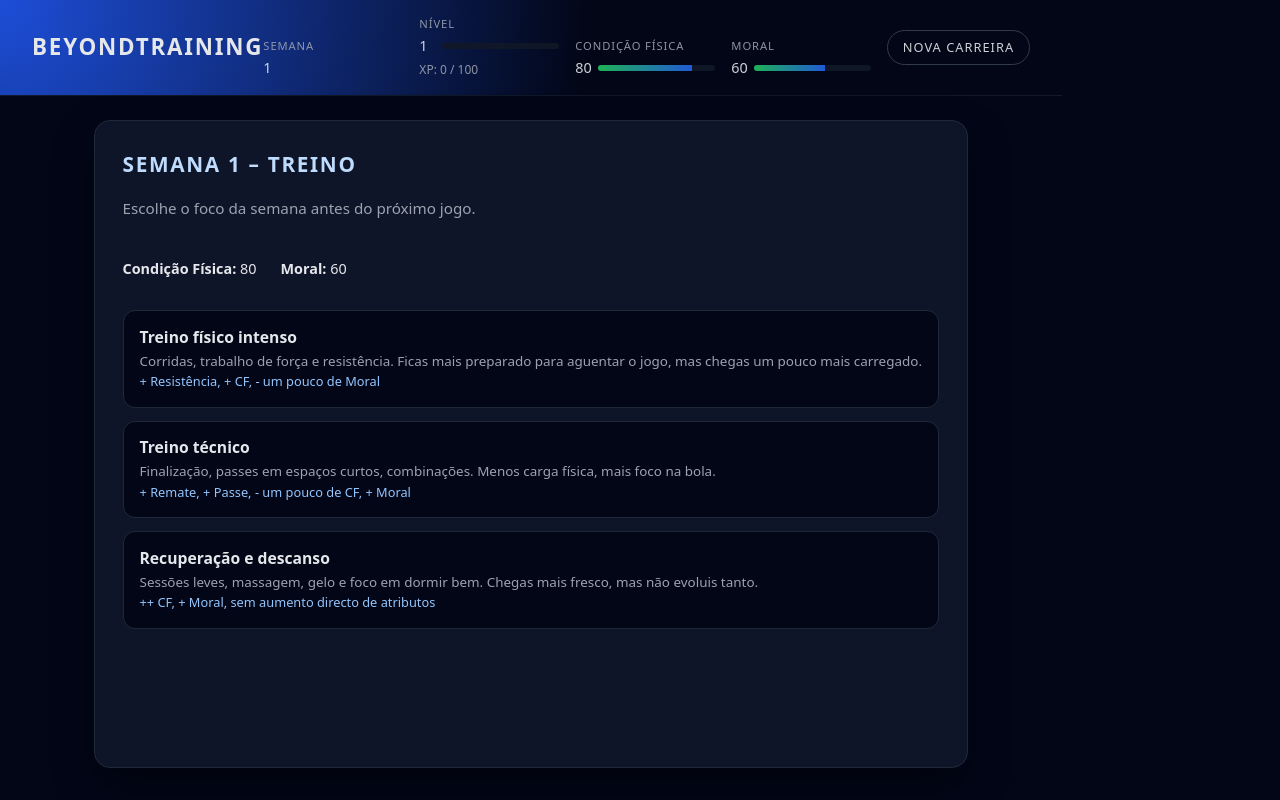
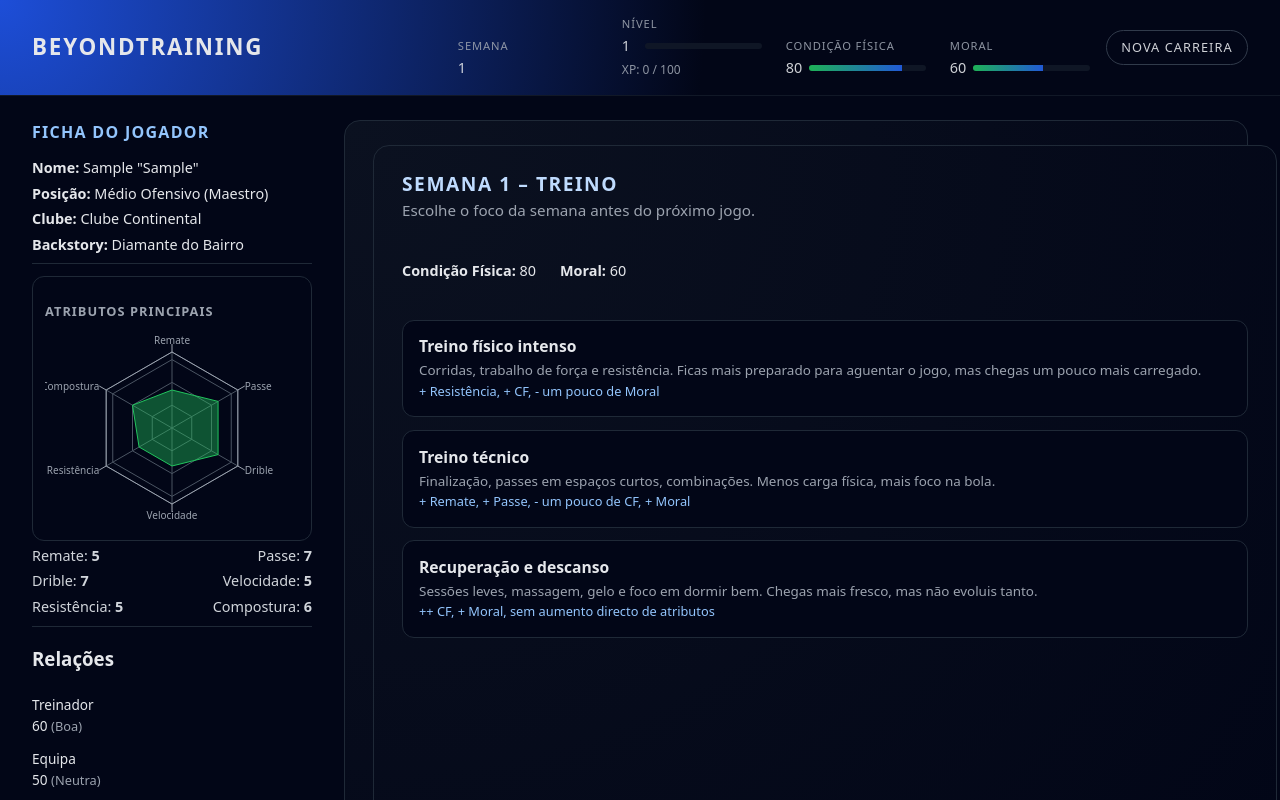
Before and after one commit to jpitaka/beyondtraining, a React (Vite) app in the folder beyondtraining/: page / in a window 1280 px wide. Both pictures are taken after typing "Sample", "Sample" into the empty fields and a click on the button "COMEÇAR CARREIRA". Shown: the top 800 px of the page. Built offline with nearby package versions, Linux system fonts and the light colour scheme.

Commit message:
Ajustar layout a ecrã completo e separar ecrãs por modo de jogo

```diff
--- a/beyondtraining/src/App.css
+++ b/beyondtraining/src/App.css
@@ -1,3 +1,18 @@
+/* ==== BASE / RESET PARA DESKTOP ==== */
+
+html,
+body,
+#root {
+  height: 100%;
+  width: 100%;
+}
+
+#root {
+  max-width: none;
+  margin: 0;
+  padding: 0;
+}
+
 :root {
   font-family: system-ui, -apple-system, BlinkMacSystemFont, "Segoe UI",
     sans-serif;
@@ -10,14 +25,21 @@ body {
   background-color: #020617;
 }
 
+/* ==== LAYOUT GERAL ==== */
+
 .app {
   min-height: 100vh;
+  width: 100%;
+  background: #020617;
+  color: #e5e7eb;
   display: flex;
   flex-direction: column;
 }
 
+/* ==== HEADER ==== */
+
 .header {
-  padding: 1rem 2rem;
+  padding: 16px 32px;
   border-bottom: 1px solid #111827;
   background: radial-gradient(circle at top left, #1d4ed8 0, #020617 55%);
   display: flex;
@@ -38,10 +60,14 @@ body {
   gap: 1rem;
 }
 
+/* ==== STATUS NO HEADER ==== */
+
 .status-bar {
   display: flex;
   gap: 1.5rem;
   align-items: flex-end;
+  font-size: 0.9rem;
+  opacity: 0.9;
 }
 
 .status-item {
@@ -118,38 +144,37 @@ body {
   color: #fecaca;
 }
 
-
-.status-bar {
-  display: flex;
-  gap: 1rem;
-  font-size: 0.9rem;
-  opacity: 0.9;
-}
+/* ==== ÁREA PRINCIPAL (DEBAIXO DO HEADER) ==== */
 
 .content {
   flex: 1;
   display: flex;
-  gap: 1.5rem;
-  max-width: 1100px;
-  margin: 1.5rem auto 2rem;
-  padding: 0 1.5rem;
+  align-items: stretch;
+  gap: 32px;
+  padding: 24px 32px 32px;
+  width: 100%;
+  box-sizing: border-box;
 }
 
-/* === Criação de personagem === */
+/* ==== ECRÃS SEM SIDEBAR (CRIAÇÃO / TREINO) ==== */
 
 .creation-content {
-  justify-content: center;
+  flex: 1;
+  width: 100%;
+  padding: 24px 32px 32px;
+  box-sizing: border-box;
 }
 
 .creation-card {
-  flex: 1;
-  max-width: 900px;
-  margin: 0 auto;
-  background: rgba(15, 23, 42, 0.95);
+  width: 100%;
+  height: calc(100vh - 120px); /* altura quase cheia, para ficar sempre igual */
+  margin: 0;
+  padding: 24px 28px;
   border-radius: 16px;
-  padding: 1.75rem;
+  background: radial-gradient(circle at top left, #0b1120, #020617);
   border: 1px solid #1f2937;
-  box-shadow: 0 18px 40px rgba(0, 0, 0, 0.4);
+  display: flex;
+  flex-direction: column;
 }
 
 .creation-card h2 {
@@ -159,9 +184,18 @@ body {
   letter-spacing: 0.08em;
   color: #bfdbfe;
 }
+
 .week-card h2 {
   margin-top: 0;
 }
+
+.creation-subtitle {
+  margin: 0 0 1.5rem;
+  font-size: 0.95rem;
+  color: #9ca3af;
+}
+
+/* bloco de estado semana (CF / Moral) */
 
 .week-status {
   display: flex;
@@ -169,6 +203,8 @@ body {
   margin-bottom: 1rem;
   font-size: 0.9rem;
 }
+
+/* opções de treino */
 
 .week-options {
   display: flex;
@@ -212,11 +248,7 @@ body {
   background: #020617;
 }
 
-.creation-subtitle {
-  margin: 0 0 1.5rem;
-  font-size: 0.95rem;
-  color: #9ca3af;
-}
+/* formulário de criação */
 
 .creation-form {
   display: flex;
@@ -253,6 +285,8 @@ body {
   border-color: #2563eb;
   box-shadow: 0 0 0 1px #2563eb;
 }
+
+/* backstories */
 
 .backstories h3 {
   margin: 0 0 0.3rem;
@@ -312,9 +346,12 @@ body {
 }
 
 .creation-actions {
+  margin-top: auto;
   display: flex;
   justify-content: flex-end;
 }
+
+/* botão principal */
 
 .primary-button {
   padding: 0.8rem 1.4rem;
@@ -340,14 +377,11 @@ body {
   transform: translateY(1px);
 }
 
-/* === Ficha + história === */
+/* ==== SIDEBAR + HISTÓRIA (ECRÃ DE JOGO) ==== */
 
 .sidebar {
-  width: 260px;
-  background: rgba(15, 23, 42, 0.95);
-  border-radius: 12px;
-  padding: 1rem;
-  border: 1px solid #1f2937;
+  width: 280px;
+  flex-shrink: 0;
 }
 
 .sidebar h2 {
@@ -363,15 +397,18 @@ body {
   font-size: 0.9rem;
 }
 
+/* cartão da história */
+
 .story {
   flex: 1;
-  background: rgba(15, 23, 42, 0.95);
-  border-radius: 12px;
-  padding: 1.5rem;
+  min-width: 0;
+  height: calc(100vh - 120px); /* altura consistente em desktop */
+  padding: 24px 28px;
+  border-radius: 16px;
+  background: radial-gradient(circle at top left, #0b1120, #020617);
   border: 1px solid #1f2937;
   display: flex;
   flex-direction: column;
-  gap: 1.25rem;
 }
 
 .story h2 {
@@ -384,6 +421,17 @@ body {
   margin: 0;
   line-height: 1.6;
   font-size: 0.98rem;
+}
+
+/* opções */
+
+.options-title {
+  margin-top: 0.75rem;
+  margin-bottom: 0.25rem;
+  font-size: 0.8rem;
+  text-transform: uppercase;
+  letter-spacing: 0.08em;
+  color: #9ca3af;
 }
 
 .options {
@@ -413,15 +461,14 @@ body {
 .option-button:active {
   transform: translateY(1px);
 }
+
 .sidebar-divider {
   border: none;
   border-top: 1px solid #1f2937;
   margin: 0.5rem 0 0.75rem;
 }
 
-.story h3 {
-  margin: 0;
-}
+/* ==== RESULTADOS / ROLLS ==== */
 
 .test-result {
   margin-top: 0.5rem;
@@ -440,6 +487,102 @@ body {
 .test-result--fail {
   border-color: #dc2626;
 }
+
+.roll-overlay {
+  margin-top: 0.75rem;
+  margin-bottom: 0.5rem;
+  display: flex;
+  justify-content: center;
+}
+
+.roll-box {
+  padding: 0.6rem 1.2rem;
+  border-radius: 999px;
+  background: radial-gradient(circle at top, #1f2937, #020617);
+  border: 1px solid #4b5563;
+  display: flex;
+  align-items: baseline;
+  gap: 0.75rem;
+  animation: roll-pulse 0.8s infinite alternate;
+}
+
+.roll-label {
+  font-size: 0.8rem;
+  text-transform: uppercase;
+  letter-spacing: 0.12em;
+  color: #9ca3af;
+}
+
+.roll-number {
+  font-size: 1.6rem;
+  font-weight: 700;
+}
+
+@keyframes roll-pulse {
+  from {
+    transform: scale(1);
+    opacity: 0.9;
+  }
+  to {
+    transform: scale(1.03);
+    opacity: 1;
+  }
+}
+
+.test-result--normal-success {
+  border-color: #22c55e;
+}
+
+.test-result--normal-fail {
+  border-color: #ef4444;
+}
+
+.test-result--crit-success {
+  border-color: #22c55e;
+  box-shadow: 0 0 12px rgba(34, 197, 94, 0.4);
+  animation: crit-pop 0.5s ease-out;
+}
+
+.test-result--crit-fail {
+  border-color: #ef4444;
+  box-shadow: 0 0 12px rgba(239, 68, 68, 0.4);
+  animation: crit-shake 0.5s ease-out;
+}
+
+@keyframes crit-pop {
+  0% {
+    transform: scale(0.9);
+  }
+  60% {
+    transform: scale(1.05);
+  }
+  100% {
+    transform: scale(1);
+  }
+}
+
+@keyframes crit-shake {
+  0% {
+    transform: translateX(0);
+  }
+  20% {
+    transform: translateX(-3px);
+  }
+  40% {
+    transform: translateX(3px);
+  }
+  60% {
+    transform: translateX(-3px);
+  }
+  80% {
+    transform: translateX(3px);
+  }
+  100% {
+    transform: translateX(0);
+  }
+}
+
+/* ==== RELAÇÕES ==== */
 
 .relation-label {
   font-size: 0.8rem;
@@ -463,6 +606,8 @@ body {
 .relation-value {
   font-size: 0.85rem;
 }
+
+/* ==== AÇÃO LIVRE ==== */
 
 .free-action {
   margin-top: 1rem;
@@ -528,111 +673,8 @@ body {
   color: #9ca3af;
 }
 
-.options-title {
-  margin-top: 0.75rem;
-  margin-bottom: 0.25rem;
-  font-size: 0.8rem;
-  text-transform: uppercase;
-  letter-spacing: 0.08em;
-  color: #9ca3af;
-}
+/* ==== PERSONALIDADE (SLIDERS) ==== */
 
-.roll-overlay {
-  margin-top: 0.75rem;
-  margin-bottom: 0.5rem;
-  display: flex;
-  justify-content: center;
-}
-
-.roll-box {
-  padding: 0.6rem 1.2rem;
-  border-radius: 999px;
-  background: radial-gradient(circle at top, #1f2937, #020617);
-  border: 1px solid #4b5563;
-  display: flex;
-  align-items: baseline;
-  gap: 0.75rem;
-  animation: roll-pulse 0.8s infinite alternate;
-}
-
-.roll-label {
-  font-size: 0.8rem;
-  text-transform: uppercase;
-  letter-spacing: 0.12em;
-  color: #9ca3af;
-}
-
-.roll-number {
-  font-size: 1.6rem;
-  font-weight: 700;
-}
-
-/* animação do “dado” a respirar */
-@keyframes roll-pulse {
-  from {
-    transform: scale(1);
-    opacity: 0.9;
-  }
-  to {
-    transform: scale(1.03);
-    opacity: 1;
-  }
-}
-
-/* resultado do teste com animações diferentes */
-
-.test-result--normal-success {
-  border-color: #22c55e;
-}
-
-.test-result--normal-fail {
-  border-color: #ef4444;
-}
-
-.test-result--crit-success {
-  border-color: #22c55e;
-  box-shadow: 0 0 12px rgba(34, 197, 94, 0.4);
-  animation: crit-pop 0.5s ease-out;
-}
-
-.test-result--crit-fail {
-  border-color: #ef4444;
-  box-shadow: 0 0 12px rgba(239, 68, 68, 0.4);
-  animation: crit-shake 0.5s ease-out;
-}
-
-@keyframes crit-pop {
-  0% {
-    transform: scale(0.9);
-  }
-  60% {
-    transform: scale(1.05);
-  }
-  100% {
-    transform: scale(1);
-  }
-}
-
-@keyframes crit-shake {
-  0% {
-    transform: translateX(0);
-  }
-  20% {
-    transform: translateX(-3px);
-  }
-  40% {
-    transform: translateX(3px);
-  }
-  60% {
-    transform: translateX(-3px);
-  }
-  80% {
-    transform: translateX(3px);
-  }
-  100% {
-    transform: translateX(0);
-  }
-}
 .axis-row {
   margin-top: 0.6rem;
 }
@@ -716,6 +758,8 @@ body {
   box-shadow: 0 0 8px rgba(15, 23, 42, 0.7);
 }
 
+/* ==== RADAR DE ATRIBUTOS ==== */
+
 .radar-card {
   margin-top: 0.75rem;
   padding: 0.75rem;
@@ -743,6 +787,8 @@ body {
   font-size: 0.75rem;
   color: #d1d5db;
 }
+
+/* ==== RESUMO DE JOGO ==== */
 
 .last-match-card {
   margin-bottom: 0.75rem;
@@ -789,6 +835,9 @@ body {
   color: #e5e7eb;
   margin-top: 0.25rem;
 }
+
+/* ==== EVENTOS SOCIAIS ==== */
+
 .social-card {
   margin-bottom: 0.75rem;
 }
--- a/beyondtraining/src/App.jsx
+++ b/beyondtraining/src/App.jsx
@@ -2,6 +2,7 @@ import { useState, useEffect } from "react";
 import "./App.css";
 import { scenes } from "./scenes";
 import AttributeRadar from "./AttributeRadar";
+import PlayerSidebar from "./PlayerSidebar";
 
 const STORAGE_KEY = "beyondtraining_save_v1";
 
@@ -611,6 +612,164 @@ function App() {
       ? clamp(((player.xp ?? 0) * 100) / xpNeeded, 0, 100)
       : 0;
 
+  const renderSidebar = () => (
+    <aside className="sidebar">
+      <h2>Ficha do Jogador</h2>
+      {player && (
+        <>
+          <p>
+            <strong>Nome:</strong>{" "}
+            {player.name}
+            {player.nickname ? ` "${player.nickname}"` : ""}
+          </p>
+          <p>
+            <strong>Posição:</strong> {player.position}
+          </p>
+          <p>
+            <strong>Clube:</strong> {player.club}
+          </p>
+          <p>
+            <strong>Backstory:</strong>{" "}
+            {
+              BACKSTORIES.find((b) => b.id === player.backstory)?.title ??
+              "N/A"
+            }
+          </p>
+
+          <hr className="sidebar-divider" />
+
+          <AttributeRadar attributes={player.attributes} />
+
+          <p className="attr-inline">
+            <span>
+              Remate: <strong>{player.attributes.remate}</strong>
+            </span>
+            <span>
+              Passe: <strong>{player.attributes.passe}</strong>
+            </span>
+          </p>
+          <p className="attr-inline">
+            <span>
+              Drible: <strong>{player.attributes.drible}</strong>
+            </span>
+            <span>
+              Velocidade: <strong>{player.attributes.velocidade}</strong>
+            </span>
+          </p>
+          <p className="attr-inline">
+            <span>
+              Resistência: <strong>{player.attributes.resistencia}</strong>
+            </span>
+            <span>
+              Compostura: <strong>{player.attributes.compostura}</strong>
+            </span>
+          </p>
+
+          <hr className="sidebar-divider" />
+
+          <h3>Relações</h3>
+
+          <div className="relation-row">
+            <span className="relation-name">Treinador</span>
+            <div className="relation-main">
+              <span className="relation-value">
+                {player.relations?.coach ?? 50}{" "}
+                <span className="relation-label">
+                  ({describeRelation(player.relations?.coach ?? 50)})
+                </span>
+              </span>
+              <Bar value={player.relations?.coach ?? 50} />
+              <Delta change={lastDelta?.relationsChange?.coach ?? 0} />
+            </div>
+          </div>
+
+          <div className="relation-row">
+            <span className="relation-name">Equipa</span>
+            <div className="relation-main">
+              <span className="relation-value">
+                {player.relations?.team ?? 50}{" "}
+                <span className="relation-label">
+                  ({describeRelation(player.relations?.team ?? 50)})
+                </span>
+              </span>
+              <Bar value={player.relations?.team ?? 50} />
+              <Delta change={lastDelta?.relationsChange?.team ?? 0} />
+            </div>
+          </div>
+
+          <div className="relation-row">
+            <span className="relation-name">Adeptos</span>
+            <div className="relation-main">
+              <span className="relation-value">
+                {player.relations?.fans ?? 50}{" "}
+                <span className="relation-label">
+                  ({describeRelation(player.relations?.fans ?? 50)})
+                </span>
+              </span>
+              <Bar value={player.relations?.fans ?? 50} />
+              <Delta change={lastDelta?.relationsChange?.fans ?? 0} />
+            </div>
+          </div>
+
+          <div className="relation-row">
+            <span className="relation-name">Imprensa</span>
+            <div className="relation-main">
+              <span className="relation-value">
+                {player.relations?.media ?? 50}{" "}
+                <span className="relation-label">
+                  ({describeRelation(player.relations?.media ?? 50)})
+                </span>
+              </span>
+              <Bar value={player.relations?.media ?? 50} />
+              <Delta change={lastDelta?.relationsChange?.media ?? 0} />
+            </div>
+          </div>
+
+          <hr className="sidebar-divider" />
+
+          <h3>Personalidade</h3>
+
+          <AxisRow
+            label="Profissionalismo / Boémio"
+            left="Boémio"
+            right="Profissional"
+            value={player.personality?.profissionalismo ?? 50}
+          />
+          <AxisRow
+            label="Fair-play / Anti-jogo"
+            left="Anti-jogo"
+            right="Fair-play"
+            value={player.personality?.fairplay ?? 50}
+          />
+          <AxisRow
+            label="Lealdade ao clube / Mercenário"
+            left="Mercenário"
+            right="Leal ao clube"
+            value={player.personality?.loyalty ?? 50}
+          />
+          <AxisRow
+            label="Humildade / Ego"
+            left="Ego"
+            right="Humilde"
+            value={player.personality?.humildade ?? 50}
+          />
+          <AxisRow
+            label="Trabalho de equipa / Individualista"
+            left="Individualista"
+            right="Equipa"
+            value={player.personality?.equipa ?? 50}
+          />
+          <AxisRow
+            label="Calma / Temperamento explosivo"
+            left="Explosivo"
+            right="Calmo"
+            value={player.personality?.calma ?? 50}
+          />
+        </>
+      )}
+    </aside>
+  );
+
   return (
     <div className="app">
       <header className="header">
@@ -666,7 +825,8 @@ function App() {
         </div>
       </header>
 
-      {screen === "characterCreation" ? (
+      {/* === SCREEN 1 – CRIAÇÃO DE PERSONAGEM (SEM SIDEBAR) === */}
+      {screen === "characterCreation" && (
         <main className="content creation-content">
           <section className="creation-card">
             <h2>Nova Carreira</h2>
@@ -767,10 +927,16 @@ function App() {
             </form>
           </section>
         </main>
-      ) : screen === "weekHub" ? (
-        <main className="content creation-content">
+      )}
+
+      {/* === SCREEN 2 – HUB SEMANAL (COM SIDEBAR) === */}
+      {screen === "weekHub" && (
+        <main className="content">
+          {renderSidebar()}
+
+          <section className="story">
             {lastMatchSummary && (
-            <section className="creation-card last-match-card">
+              <div className="creation-card last-match-card">
                 <h2>Resumo do último jogo</h2>
                 <p className="creation-subtitle">
                   Como foi a tua exibição na última partida.
@@ -802,11 +968,11 @@ function App() {
                 <p className="last-match-comment">
                   {lastMatchSummary.comment}
                 </p>
-            </section>
+              </div>
             )}
 
             {currentEvent && (
-            <section className="creation-card social-card">
+              <div className="creation-card social-card">
                 <h2>Evento da semana</h2>
                 <p className="creation-subtitle">
                   Uma situação fora de campo que pode mudar a tua carreira.
@@ -827,10 +993,10 @@ function App() {
                     </button>
                   ))}
                 </div>
-            </section>
+              </div>
             )}
 
-          <section className="creation-card week-card">
+            <div className="creation-card week-card">
               <h2>Semana {week} – Treino</h2>
               <p className="creation-subtitle">
                 Escolhe o foco da semana antes do próximo jogo.
@@ -894,161 +1060,20 @@ function App() {
                   </p>
                 </button>
               </div>
+            </div>
           </section>
         </main>
-      ) : (
+      )}
+
+      {/* === SCREEN 3 – JOGO (COM SIDEBAR) === */}
+      {screen === "game" && (
         <main className="content">
-          <aside className="sidebar">
-            <h2>Ficha do Jogador</h2>
-            {player && (
-              <>
-                <p>
-                  <strong>Nome:</strong>{" "}
-                  {player.name}
-                  {player.nickname ? ` "${player.nickname}"` : ""}
-                </p>
-                <p>
-                  <strong>Posição:</strong> {player.position}
-                </p>
-                <p>
-                  <strong>Clube:</strong> {player.club}
-                </p>
-                <p>
-                  <strong>Backstory:</strong>{" "}
-                  {
-                    BACKSTORIES.find((b) => b.id === player.backstory)?.title ??
-                    "N/A"
-                  }
-                </p>
-
-                <hr className="sidebar-divider" />
-
-                <AttributeRadar attributes={player.attributes} />
-
-                <p className="attr-inline">
-                  <span>Remate: <strong>{player.attributes.remate}</strong></span>
-                  <span>Passe: <strong>{player.attributes.passe}</strong></span>
-                </p>
-                <p className="attr-inline">
-                  <span>Drible: <strong>{player.attributes.drible}</strong></span>
-                  <span>Velocidade: <strong>{player.attributes.velocidade}</strong></span>
-                </p>
-                <p className="attr-inline">
-                  <span>Resistência: <strong>{player.attributes.resistencia}</strong></span>
-                  <span>Compostura: <strong>{player.attributes.compostura}</strong></span>
-                </p>
-
-                <hr className="sidebar-divider" />
-
-                <h3>Relações</h3>
-
-                <div className="relation-row">
-                  <span className="relation-name">Treinador</span>
-                  <div className="relation-main">
-                    <span className="relation-value">
-                      {player.relations?.coach ?? 50}{" "}
-                      <span className="relation-label">
-                        ({describeRelation(player.relations?.coach ?? 50)})
-                      </span>
-                    </span>
-                    <Bar value={player.relations?.coach ?? 50} />
-                    <Delta
-                      change={lastDelta?.relationsChange?.coach ?? 0}
-                    />
-                  </div>
-                </div>
-
-                <div className="relation-row">
-                  <span className="relation-name">Equipa</span>
-                  <div className="relation-main">
-                    <span className="relation-value">
-                      {player.relations?.team ?? 50}{" "}
-                      <span className="relation-label">
-                        ({describeRelation(player.relations?.team ?? 50)})
-                      </span>
-                    </span>
-                    <Bar value={player.relations?.team ?? 50} />
-                    <Delta change={lastDelta?.relationsChange?.team ?? 0} />
-                  </div>
-                </div>
-
-                <div className="relation-row">
-                  <span className="relation-name">Adeptos</span>
-                  <div className="relation-main">
-                    <span className="relation-value">
-                      {player.relations?.fans ?? 50}{" "}
-                      <span className="relation-label">
-                        ({describeRelation(player.relations?.fans ?? 50)})
-                      </span>
-                    </span>
-                    <Bar value={player.relations?.fans ?? 50} />
-                    <Delta change={lastDelta?.relationsChange?.fans ?? 0} />
-                  </div>
-                </div>
-
-                <div className="relation-row">
-                  <span className="relation-name">Imprensa</span>
-                  <div className="relation-main">
-                    <span className="relation-value">
-                      {player.relations?.media ?? 50}{" "}
-                      <span className="relation-label">
-                        ({describeRelation(player.relations?.media ?? 50)})
-                      </span>
-                    </span>
-                    <Bar value={player.relations?.media ?? 50} />
-                    <Delta change={lastDelta?.relationsChange?.media ?? 0} />
-                  </div>
-                </div>
-
-                <hr className="sidebar-divider" />
-
-                <h3>Personalidade</h3>
-
-                <AxisRow
-                  label="Profissionalismo / Boémio"
-                  left="Boémio"
-                  right="Profissional"
-                  value={player.personality?.profissionalismo ?? 50}
-                />
-                <AxisRow
-                  label="Fair-play / Anti-jogo"
-                  left="Anti-jogo"
-                  right="Fair-play"
-                  value={player.personality?.fairplay ?? 50}
-                />
-                <AxisRow
-                  label="Lealdade ao clube / Mercenário"
-                  left="Mercenário"
-                  right="Leal ao clube"
-                  value={player.personality?.loyalty ?? 50}
-                />
-                <AxisRow
-                  label="Humildade / Ego"
-                  left="Ego"
-                  right="Humilde"
-                  value={player.personality?.humildade ?? 50}
-                />
-                <AxisRow
-                  label="Trabalho de equipa / Individualista"
-                  left="Individualista"
-                  right="Equipa"
-                  value={player.personality?.equipa ?? 50}
-                />
-                <AxisRow
-                  label="Calma / Temperamento explosivo"
-                  left="Explosivo"
-                  right="Calmo"
-                  value={player.personality?.calma ?? 50}
-                />
-              </>
-            )}
-          </aside>
+          {renderSidebar()}
 
           <section className="story">
             <h2>{scene.title}</h2>
             <p className="story-text">{scene.text}</p>
 
-            {/* UI do roll */}
             {isRolling && (
               <div className="roll-overlay">
                 <div className="roll-box">
@@ -1085,7 +1110,6 @@ function App() {
               </div>
             )}
 
-            {/* Caixa de texto para decisões livres – só nas cenas com intents */}
             {scene.intents && (
               <div className="free-action">
                 <label htmlFor="free-action-input">
@@ -1118,7 +1142,6 @@ function App() {
               </div>
             )}
 
-            {/* Sugestões rápidas */}
             {scene.options && scene.options.length > 0 && (
               <>
                 <h3 className="options-title">Sugestões rápidas</h3>
```
Lines whose indentation alone changed are shown as unchanged.
